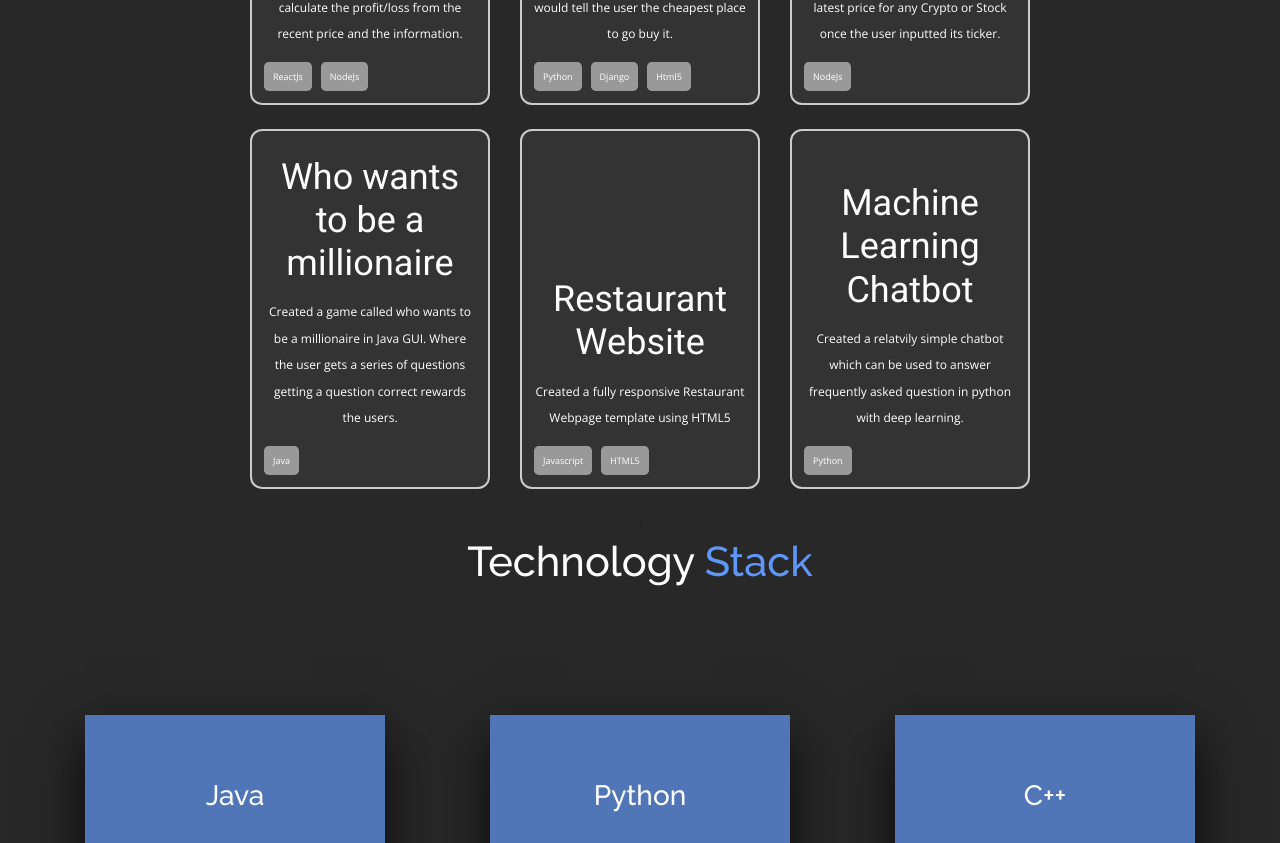
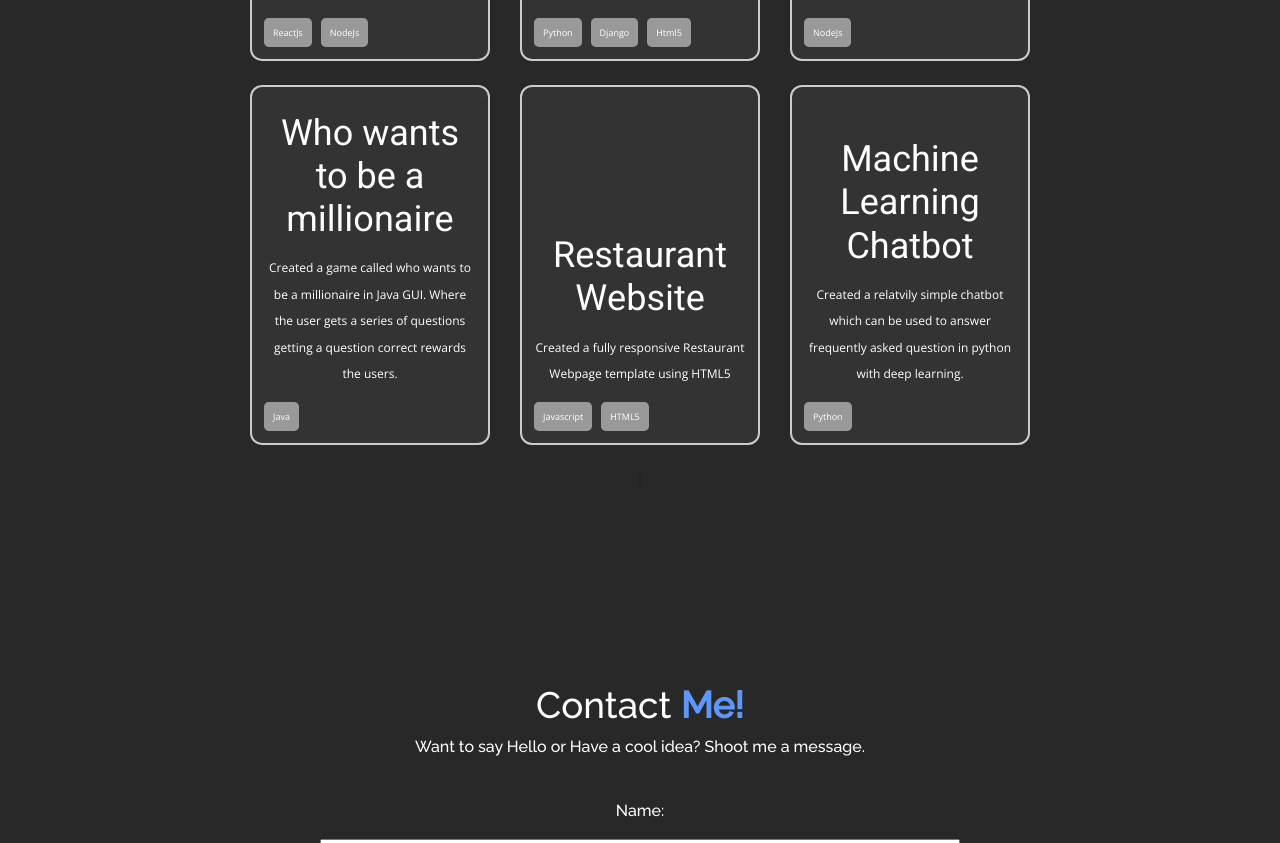
Before and after one commit to NihalKPatel/Portfolio-React, a React (Create React App) app in the folder Portfolio/: page / in a window 1280 px wide. Shown: the part 1957-2800 px from the top of the page. Built offline with nearby package versions, Linux system fonts and the light colour scheme.

Commit message:
fixed Alignment

```diff
--- a/Portfolio/src/App.js
+++ b/Portfolio/src/App.js
@@ -32,7 +32,6 @@ function App() {
                 <Home/>
                 <About/>
                 <Projects/>
-                <TechStack/>
                 <Contact/>
                 <Footer/>
             </div>
--- a/Portfolio/src/components/ProjectCard/Projects.js
+++ b/Portfolio/src/components/ProjectCard/Projects.js
@@ -30,7 +30,7 @@ function Projects(props) {
     }
 
     return (
-        <Container  id="project">
+        <Container className="project-section" id="project">
             <Row>
                 <Col>
                 <h1 className="project-heading">
--- a/Portfolio/src/style.css
+++ b/Portfolio/src/style.css
@@ -239,7 +239,6 @@ body {
     padding: 9rem 0 2rem !important;
     color: #ffffff;
     text-align: left;
-    height: 100vh;
 }
 
 .heading {
@@ -446,7 +445,18 @@ underline.btn:focus {
     font-weight: 500 !important;
     padding-top: 10px !important;
 }
-
+.project-section {
+    height: 100%;
+    padding-top: 150px !important;
+    padding-bottom: 30px !important;
+    overflow: auto;
+    position: relative;
+    min-height: 100vh;
+    margin-left: auto;
+    margin-right: auto;
+    margin-left: 0;
+    margin-right: 0;
+}
 /* --------- */
 /* About */
 /* --------- */
```
